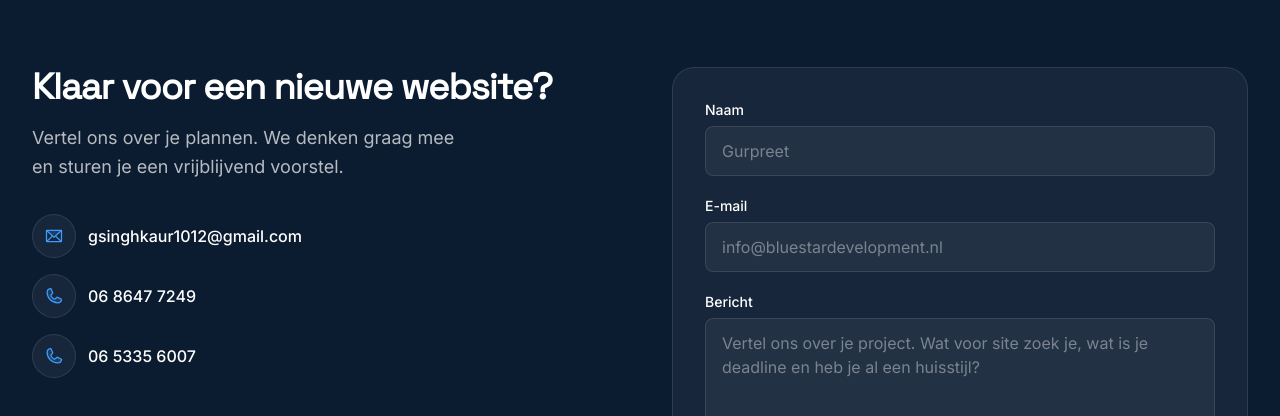
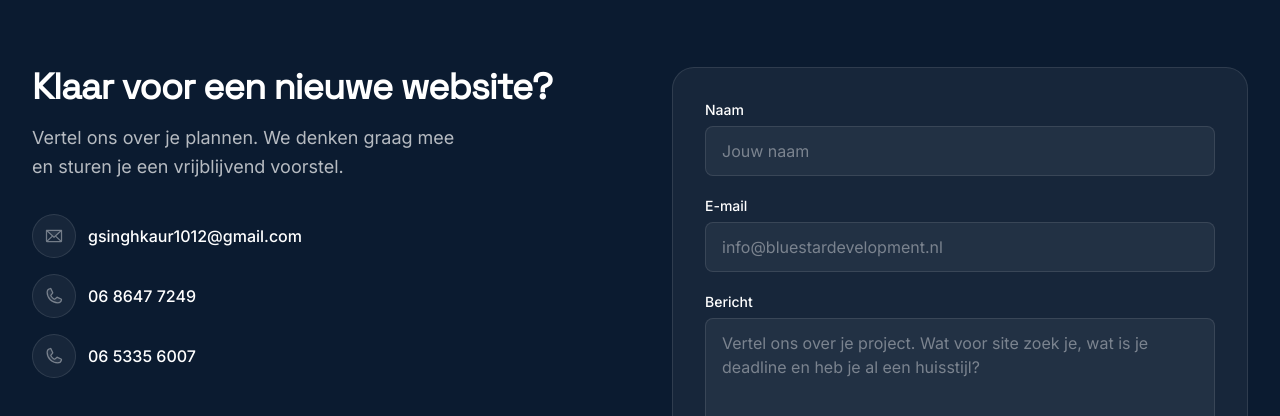
Before and after one commit to gsk1012/bluestar_development, a React (Vite) app: page / in a window 1280 px wide. Shown: the part 4720-5136 px from the top of the page. Built offline with nearby package versions, Linux system fonts and the light colour scheme.

Commit message:
fix: contact-iconen alleen blauw op hover
Co-Authored-By: Claude Sonnet 4.6 <noreply@anthropic.com>

```diff
--- a/src/components/Contact.jsx
+++ b/src/components/Contact.jsx
@@ -83,8 +83,8 @@ export default function Contact() {
                 href={`mailto:${EMAIL}`}
                 className="group inline-flex min-h-[44px] items-center gap-3 text-white transition-colors duration-150 hover:text-accent-bright"
               >
-                <span className="flex h-11 w-11 items-center justify-center rounded-full border border-white/10 bg-white/5">
-                  <Envelope size={20} weight="duotone" className="text-accent-bright" />
+                <span className="flex h-11 w-11 items-center justify-center rounded-full border border-white/10 bg-white/5 transition-colors duration-150 group-hover:border-accent-bright/30">
+                  <Envelope size={20} weight="duotone" className="text-white/40 transition-colors duration-150 group-hover:text-accent-bright" />
                 </span>
                 <span className="font-medium">{EMAIL}</span>
               </a>
@@ -95,8 +95,8 @@ export default function Contact() {
                   href={`tel:${phone.tel}`}
                   className="group inline-flex min-h-[44px] items-center gap-3 text-white transition-colors duration-150 hover:text-accent-bright"
                 >
-                  <span className="flex h-11 w-11 items-center justify-center rounded-full border border-white/10 bg-white/5">
-                    <Phone size={20} weight="duotone" className="text-accent-bright" />
+                  <span className="flex h-11 w-11 items-center justify-center rounded-full border border-white/10 bg-white/5 transition-colors duration-150 group-hover:border-accent-bright/30">
+                    <Phone size={20} weight="duotone" className="text-white/40 transition-colors duration-150 group-hover:text-accent-bright" />
                   </span>
                   <span className="font-medium">{phone.label}</span>
                 </a>
@@ -125,7 +125,7 @@ export default function Contact() {
                 onChange={handleChange}
                 aria-invalid={errors.name ? "true" : undefined}
                 aria-describedby={errors.name ? "name-error" : undefined}
-                placeholder="Gurpreet"
+                placeholder="Jouw naam"
                 className={`mt-1.5 ${fieldClass}`}
               />
               <FieldError id="name-error" message={errors.name} />
```
